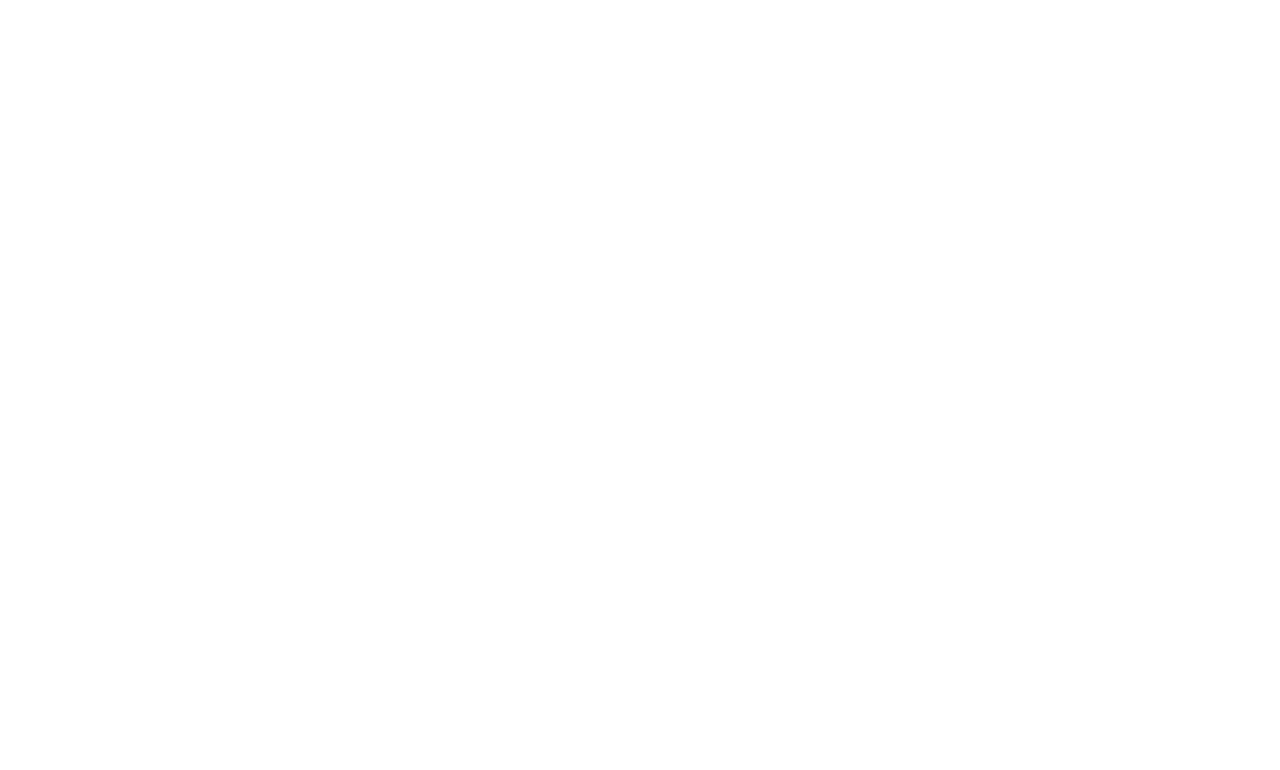
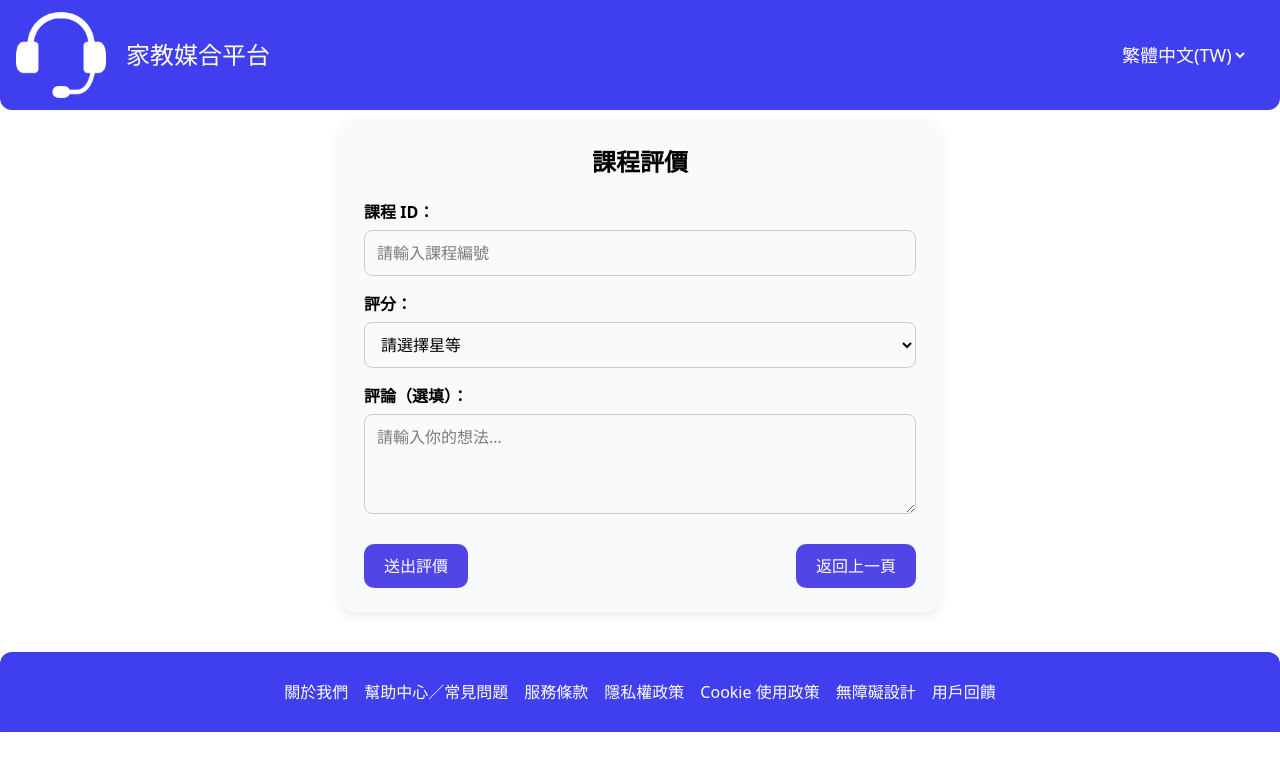
Before and after one commit to TobyWuNumOne/tutor-matching-platform, a Vue app in the folder frontend/: page /reviewform in a window 1280 px wide. Before the commit this address had no page. Shown: the top 770 px of the page. Built offline with nearby package versions, Linux system fonts and the light colour scheme.

Commit message:
feat: 新增評價表單頁面，包含課程 ID、評分及評論功能

```diff
--- /dev/null
+++ b/frontend/src/pages/ReviewForm.vue
@@ -0,0 +1,181 @@
+<script setup>
+import { ref } from "vue";
+import { useRouter } from "vue-router";
+import Navbar from "../components/Navbar.vue";
+import Footer from "../components/Footer.vue";
+
+const router = useRouter();
+
+const review = ref({
+    course_id: "", // 可根據情境動態傳入
+    rating: "",
+    comment: "",
+});
+
+const errors = ref({
+    course_id: false,
+    rating: false,
+});
+
+const successMessage = ref("");
+const errorMessage = ref("");
+
+const submitReview = () => {
+    errors.value = {
+        course_id: !review.value.course_id,
+        rating: !review.value.rating,
+    };
+
+    const hasError = Object.values(errors.value).some((v) => v);
+    if (hasError) {
+        errorMessage.value = "❗請填寫所有必填欄位";
+        successMessage.value = "";
+        return;
+    }
+
+    const formData = {
+        ...review.value,
+        created_at: new Date().toISOString(),
+    };
+
+    console.log("📦 評價送出:", formData);
+
+    successMessage.value = "✅ 評價送出成功！";
+    errorMessage.value = "";
+    // 這裡可改為實際 API 發送程式碼
+};
+
+const goBack = () => {
+    router.back();
+};
+</script>
+
+<template>
+    <Navbar />
+    <div class="review-form">
+        <h2 class="form-title">課程評價</h2>
+
+        <div class="form-group">
+            <label>課程 ID：</label>
+            <input
+                type="number"
+                v-model="review.course_id"
+                :class="{ 'input-error': errors.course_id }"
+                placeholder="請輸入課程編號"
+            />
+        </div>
+
+        <div class="form-group">
+            <label>評分：</label>
+            <select
+                v-model="review.rating"
+                :class="{ 'input-error': errors.rating }"
+            >
+                <option value="">請選擇星等</option>
+                <option value="1">⭐</option>
+                <option value="2">⭐⭐</option>
+                <option value="3">⭐⭐⭐</option>
+                <option value="4">⭐⭐⭐⭐</option>
+                <option value="5">⭐⭐⭐⭐⭐</option>
+            </select>
+        </div>
+
+        <div class="form-group">
+            <label>評論（選填）：</label>
+            <textarea
+                v-model="review.comment"
+                placeholder="請輸入你的想法..."
+            ></textarea>
+        </div>
+
+        <div class="form-actions">
+            <button @click="submitReview">送出評價</button>
+            <p v-if="errorMessage" class="error-message">{{ errorMessage }}</p>
+            <p v-if="successMessage" class="success-message">
+                {{ successMessage }}
+            </p>
+            <button @click="goBack">返回上一頁</button>
+        </div>
+    </div>
+    <Footer />
+</template>
+
+<style scoped>
+.review-form {
+    max-width: 600px;
+    margin: 120px auto 40px;
+    padding: 24px;
+    background: #f8fafc;
+    border-radius: 16px;
+    box-shadow: 0 4px 12px rgba(0, 0, 0, 0.08);
+}
+
+.form-title {
+    font-size: 24px;
+    font-weight: bold;
+    margin-bottom: 20px;
+    text-align: center;
+}
+
+.form-group {
+    margin-bottom: 16px;
+}
+
+label {
+    font-weight: bold;
+    margin-bottom: 6px;
+    display: block;
+}
+
+input,
+select,
+textarea {
+    width: 100%;
+    padding: 10px 12px;
+    border: 1px solid #ccc;
+    border-radius: 8px;
+    font-size: 16px;
+}
+
+textarea {
+    min-height: 100px;
+    resize: vertical;
+}
+
+.input-error {
+    border: 2px solid #dc2626;
+    background-color: #fef2f2;
+}
+
+button {
+    padding: 10px 20px;
+    font-size: 16px;
+    background: #4f46e5;
+    color: white;
+    border: none;
+    border-radius: 10px;
+    cursor: pointer;
+}
+
+button:hover {
+    background: #4338ca;
+}
+
+.form-actions {
+    display: flex;
+    justify-content: space-between;
+    margin-top: 24px;
+}
+
+.error-message {
+    color: #dc2626;
+    text-align: center;
+    font-weight: bold;
+}
+
+.success-message {
+    color: #10b981;
+    text-align: center;
+    font-weight: bold;
+}
+</style>
--- a/frontend/src/router/index.js
+++ b/frontend/src/router/index.js
@@ -9,6 +9,7 @@
 import TeacherInfoPage from "../pages/TeacherInfoPage.vue";
 import Booking from "../pages/Booking.vue";
 import CourseForm from "../pages/CourseForm.vue";
+import ReviewForm from "../pages/ReviewForm.vue";
 
 const routes = [
     {
@@ -51,6 +52,10 @@
         path: "/courseform",
         component: CourseForm,
     },
+    {
+        path: "/reviewform",
+        component: ReviewForm,
+    },
 ];
 
 const router = createRouter({
```
